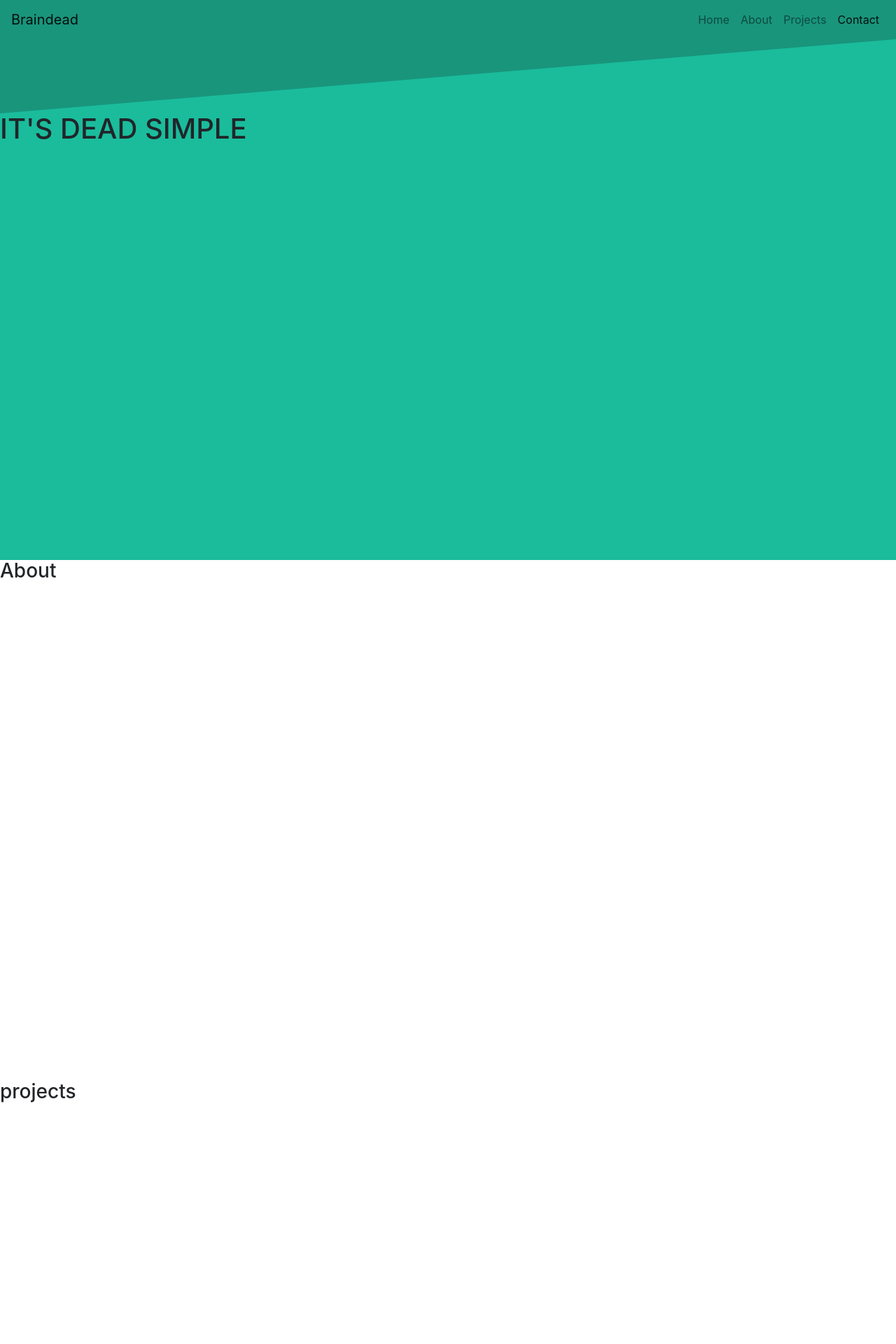
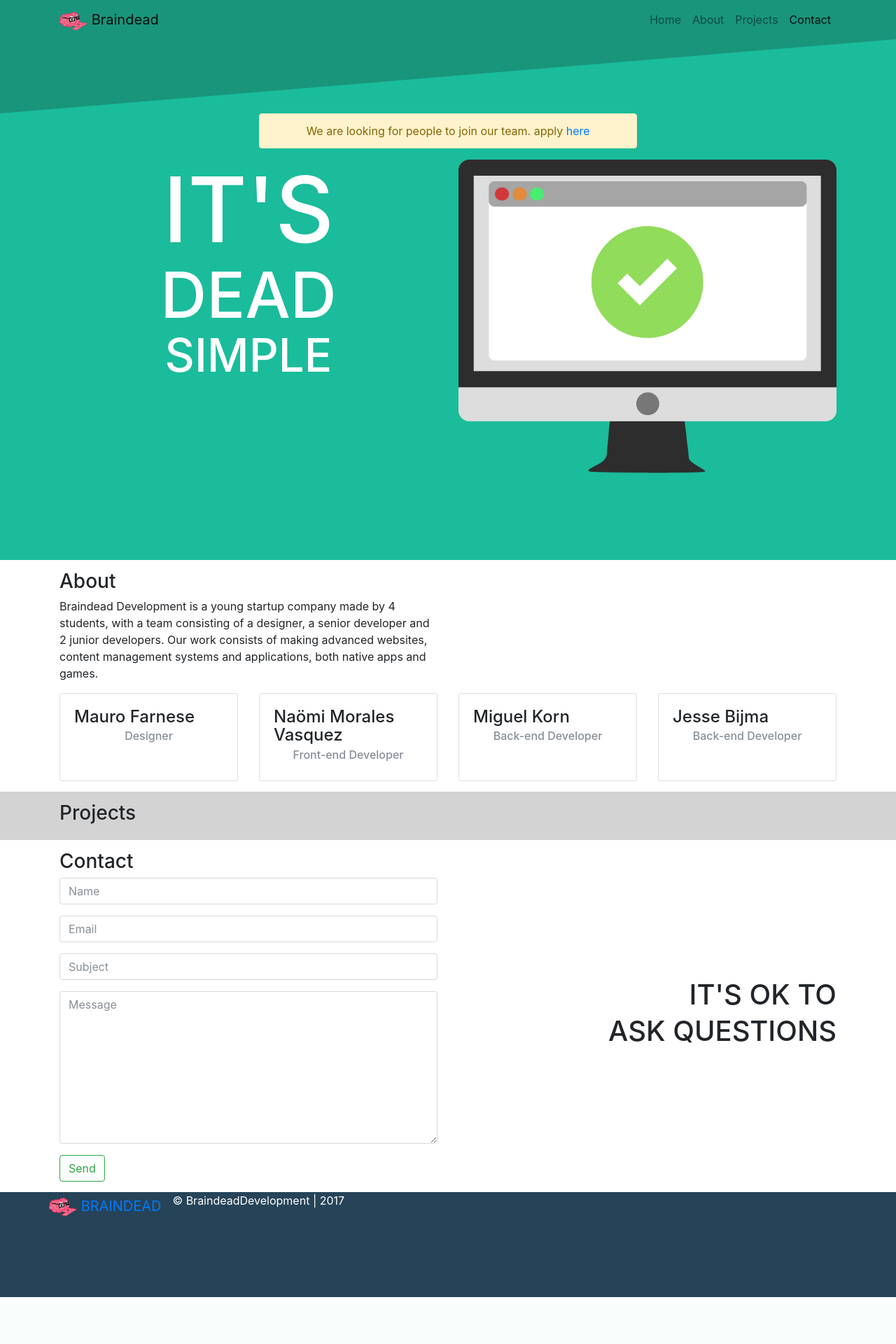
Before and after one commit to MiguelKorn/BraindeadDevelopment, a PHP site: page / in a window 1280 px wide. Shown: the top 1920 px of the page at 70% size. After the commit the page ends 1853 px from the top, so only its background shows below. Run offline with PHP 8.4, Linux system fonts and the light colour scheme; some libraries are stand-ins or nearby versions.

Commit message:
[CHANGE] application

```diff
--- a/assets/css/style.css
+++ b/assets/css/style.css
@@ -11,6 +11,10 @@ nav {
     background-color: #19957C;
 }
 
+.center {
+    text-align: center;
+}
+
 .triangle {
     width: 0;
     height: 0;
@@ -18,27 +22,51 @@ nav {
     border-color: #19957C transparent transparent transparent;
 }
 
-#content {
+.slogan>span {
+    display: block;
+    color: white;
 }
 
-#container1 {
-    background-color: #1ABC9C;
+.slogan>span:nth-child(1) {
+    font-size: calc(100% + 7vw);
 }
 
-#content>div {
+.slogan>span:nth-child(2) {
+    font-size: calc(100% + 4vw);
+}
+
+.slogan>span:nth-child(3) {
+    font-size: calc(100% + 2vw);
+}
+
+.home-img {
+    max-width: 100%;
+}
+
+#about, #projects, #contact {
+    padding: 15px 0;
+}
+
+#home {
+    background-color: #1ABC9C;
+    text-align: center;
+}
+
+/* #about, #projects */
+#home {
     height: calc(100vh - 56px);
 }
 
-.container-fluid {
-
-}
-
-.contact-form {
-    padding: 15px 0;
+#projects {
+    background-color: #D3D3D3;
 }
 
 .footer {
-    flex: 1 1 auto;
+    min-height: 150px;
     background-color: #264358;
     color: white;
 }
+
+.logo {
+    width: 2em;
+}
--- a/assets/js/footer.js
+++ /dev/null
@@ -1,8 +0,0 @@
-var contactPage = $('#contact');
-var footer = contactPage.find('.footer');
-var contactFormHeight = contactPage.find('.contact-form').outerHeight();
-
-var contactPageHeight = contactPage.outerHeight();
-var footerHeight = contactPageHeight - contactFormHeight;
-
-footer.css('height', footerHeight + 'px');
--- a/index.php
+++ b/index.php
@@ -40,43 +40,140 @@ if (isset($mailSend) && $mailSend) {
 }
 ?>
 <div id="nav">
-    <div class="container-fluid">
-        <nav class="navbar navbar-expand-md navbar-light fixed-top">
-            <a class="navbar-brand" href="#">Braindead</a>
+    <nav class="navbar navbar-expand-md navbar-light fixed-top">
+        <div class="container">
+            <a class="navbar-brand" href="#">
+                <img class="logo" src="./assets/images/logo.png" alt="BraindeadLogo">
+                Braindead
+            </a>
             <button class="navbar-toggler" type="button" data-toggle="collapse" data-target="#menu"
                     aria-controls="menu" aria-expanded="false" aria-label="Toggle navigation">
                 <span class="navbar-toggler-icon"></span>
             </button>
             <div class="collapse navbar-collapse" id="menu">
                 <div class="navbar-nav ml-auto">
-                    <a class="nav-item nav-link active" href="#container1">Home <span
+                    <a class="nav-item nav-link active" href="#home">Home <span
                                 class="sr-only">(current)</span></a>
                     <a class="nav-item nav-link" href="#about">About</a>
                     <a class="nav-item nav-link" href="#projects">Projects</a>
                     <a class="nav-item nav-link" href="#contact">Contact</a>
                 </div>
             </div>
-        </nav>
-    </div>
+        </div>
+    </nav>
 </div>
 <div id="content">
-    <div id="container1">
+    <div id="home">
         <div class="triangle" id="triangle"></div>
-        <div class="container-fluid">
+        <div class="container">
+            <div class="row justify-content-md-center">
+                <div class="col-md-6">
+                    <div class="alert alert-warning center" role="alert">
+                        We are looking for people to join our team. apply <a href="application.php">here</a>
+                    </div>
+                </div>
+            </div>
             <div class="row">
-                <h1>IT'S DEAD SIMPLE</h1>
-                <iframe src="" frameborder="0">test</iframe>
+                <div class="col-md-6">
+                    <h1 class="slogan">
+                        <span>IT'S</span>
+                        <span>DEAD</span>
+                        <span>SIMPLE</span>
+                    </h1>
+                </div>
+                <div class="col-md-6">
+                    <img src="assets/images/good.png" class="home-img" alt="good">
+                    <iframe src="" frameborder="0">test</iframe>
+                </div>
             </div>
         </div>
     </div>
     <div id="about">
-        <h3>About</h3>
+        <div class="container">
+            <div class="row about-text">
+                <div class="col-md-6">
+                    <h3>About</h3>
+                    <p>Braindead Development is a young startup company made by
+                        4 students, with a team consisting of a designer,
+                        a senior developer and 2 junior developers. Our work
+                        consists of making advanced websites, content management systems
+                        and applications, both native apps and games.</p>
+                </div>
+                <div class="col-md-6">
+
+                </div>
+            </div>
+            <div class="row">
+                <div class="col-md-12">
+                    <div class="card-deck">
+                        <div class="card">
+                            <div class="card-body">
+                                <h4 class="card-title">Mauro Farnese</h4>
+                                <h6 class="card-subtitle mb-2 text-muted center">Designer</h6>
+                                <p class="card-text">
+
+                                </p>
+                            </div>
+                        </div>
+                        <div class="card">
+                            <div class="card-body">
+                                <h4 class="card-title">Naömi Morales Vasquez</h4>
+                                <h6 class="card-subtitle mb-2 text-muted center">Front-end Developer</h6>
+                                <p class="card-text">
+
+                                </p>
+                            </div>
+                        </div>
+                        <div class="card">
+                            <div class="card-body">
+                                <h4 class="card-title">Miguel Korn</h4>
+                                <h6 class="card-subtitle mb-2 text-muted center">Back-end Developer</h6>
+                                <p class="card-text">
+
+                                </p>
+                            </div>
+                        </div>
+                        <div class="card">
+                            <div class="card-body">
+                                <h4 class="card-title">Jesse Bijma</h4>
+                                <h6 class="card-subtitle mb-2 text-muted center">Back-end Developer</h6>
+                                <p class="card-text">
+
+                                </p>
+                            </div>
+                        </div>
+                    </div>
+                </div>
+            </div>
+        </div>
     </div>
     <div id="projects">
-        <h3>projects</h3>
+        <div class="container">
+            <div class="row">
+                <div class="col-md-12">
+                    <h3>Projects</h3>
+                </div>
+<!--                <div class="col-md-12">-->
+<!--                    <div class="card-columns">-->
+<!--                        <div class="card">-->
+<!--                            <img class="card-img" src="..." alt="Card image">-->
+<!--                        </div>-->
+<!--                        <div class="card">-->
+<!--                            <img class="card-img" src="..." alt="Card image">-->
+<!--                        </div>-->
+<!--                        <div class="card">-->
+<!--                            <img class="card-img" src="..." alt="Card image">-->
+<!--                        </div>-->
+<!--                        <div class="card">-->
+<!--                            <img class="card-img" src="..." alt="Card image">-->
+<!--                        </div>-->
+<!--                    </div>-->
+<!--                </div>-->
+            </div>
+        </div>
     </div>
     <div id="contact">
-        <div class="container-fluid">
+        <div class="container">
             <div class="row contact-form align-items-center">
                 <div class="col-md-6">
                     <h3>Contact</h3>
@@ -103,11 +200,17 @@ if (isset($mailSend) && $mailSend) {
                     <h1>ASK QUESTIONS</h1>
                 </div>
             </div>
-            <div class="row footer">
-                <div class="col-md-12">
-                    <h3>Footer</h3>
-                </div>
-            </div>
+        </div>
+    </div>
+</div>
+<div class="footer">
+    <div class="container">
+        <div class="row">
+            <a class="navbar-brand" href="#">
+                <img class="logo" src="./assets/images/logo.png" alt="BraindeadLogo">
+                BRAINDEAD
+            </a>
+            <p>&copy; BraindeadDevelopment | 2017</p>
         </div>
     </div>
 </div>
@@ -125,6 +228,5 @@ if (isset($mailSend) && $mailSend) {
 <!-- Custom JS-->
 <script src="assets/js/scrollspy.js"></script>
 <script src="assets/js/triangle.js"></script>
-<script src="assets/js/footer.js"></script>
 </body>
 </html>
--- a/utils/settings.php
+++ b/utils/settings.php
@@ -1,5 +1,5 @@
 <?php
 
 define('FROM_NAME', 'Braindead Developement');
-define('FROM_MAIL', 'braindeaddevelopment2017@gmail.com');
-define('FROM_PASS', 'MediacollegeBraindead');
+define('FROM_MAIL', 'info@braindeaddevelopment.nl');
+define('FROM_PASS', 'braindead');
```
Also changed, not shown: application.html (added, +70 -0 lines), application.php (+1 -10 lines), 1 other file.
